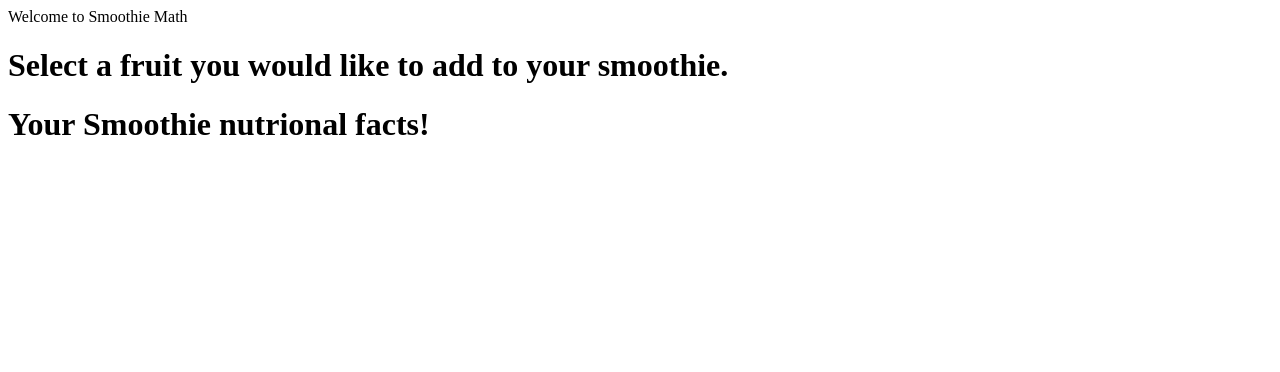
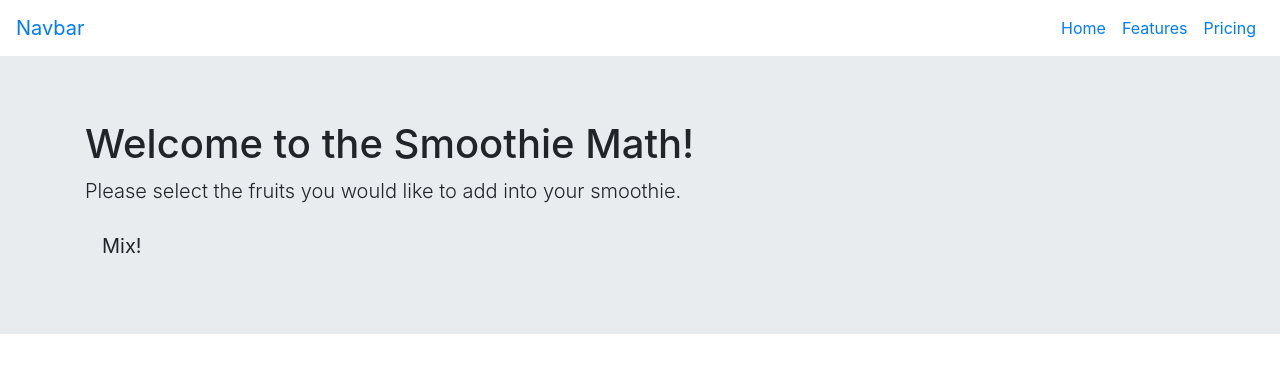
Before and after one commit to allenmurfee/smoothie-math, a plain HTML site: page smoothie.html in a window 1280 px wide. Drawn offline with nearby package versions, Linux system fonts and the light colour scheme.

Commit message:
Staching changes

```diff
--- a/smoothie.html
+++ b/smoothie.html
@@ -1,23 +1,55 @@
 <!DOCTYPE html>
 <html lang="en">
+
 <head>
-    <meta charset="UTF-8">
-    <meta http-equiv="X-UA-Compatible" content="IE=edge">
-    <meta name="viewport" content="width=device-width, initial-scale=1.0">
-    <title>Document</title>
+  <meta charset="UTF-8">
+  <meta name="viewport" content="width=device-width, initial-scale=1.0">
+  <meta http-equiv="X-UA-Compatible" content="ie=edge">
+  <meta name="Description" content="Enter your description here" />
+  <link rel="stylesheet" href="https://cdnjs.cloudflare.com/ajax/libs/twitter-bootstrap/4.5.0/css/bootstrap.min.css">
+  <link rel="stylesheet" href="./assets/css/style.css">
+  <title>Extending Bootstrap</title>
 </head>
+
 <body>
-    </header> Welcome to Smoothie Math</header>
-    <h1> Select a fruit you would like to add to your smoothie.</h1>
 
+  <!-- create and apply a custom class name "custom-navbar" -->
+  <nav class="navbar navbar-expand-lg custom-navbar">
+    <a class="navbar-brand" href="#">Navbar</a>
+    <button class="navbar-toggler" type="button" data-toggle="collapse" data-target="#navbar" aria-controls="navbar"
+      aria-expanded="false" aria-label="Toggle navigation">
+      <span class="navbar-toggler-icon"></span>
+    </button>
+    <div class="collapse navbar-collapse" id="navbar">
+      <div class="navbar-nav ml-auto">
+        <a class="nav-item nav-link" href="#">Home</a>
+        <a class="nav-item nav-link" href="#">Features</a>
+        <a class="nav-item nav-link" href="#">Pricing</a>
+      </div>
+    </div>
+  </nav>
 
-    <h1>Your Smoothie nutrional facts!</h1>
+  <!-- create an apply a custom class name "custom-jumbotron" -->
+  <section class="jumbotron jumbotron-fluid custom-jumbotron">
+    <div class="container">
+      <h1>
+        Welcome to the Smoothie Math!
+      </h1>
+      <p class="lead">
+        Please select the fruits you would like to add into your smoothie.
+      </p>
 
-
-
-
-
+      <button class="btn btn-lg custom-btn">
+        Mix!
+      </button>
+    </div>
+  </section>
 
 
 </body>
+
+<script src="https://cdnjs.cloudflare.com/ajax/libs/jquery/3.5.1/jquery.slim.min.js"></script>
+<script src="https://cdnjs.cloudflare.com/ajax/libs/popper.js/1.16.1/umd/popper.min.js"></script>
+<script src="https://cdnjs.cloudflare.com/ajax/libs/twitter-bootstrap/4.5.0/js/bootstrap.min.js"></script>
+
 </html>
```
